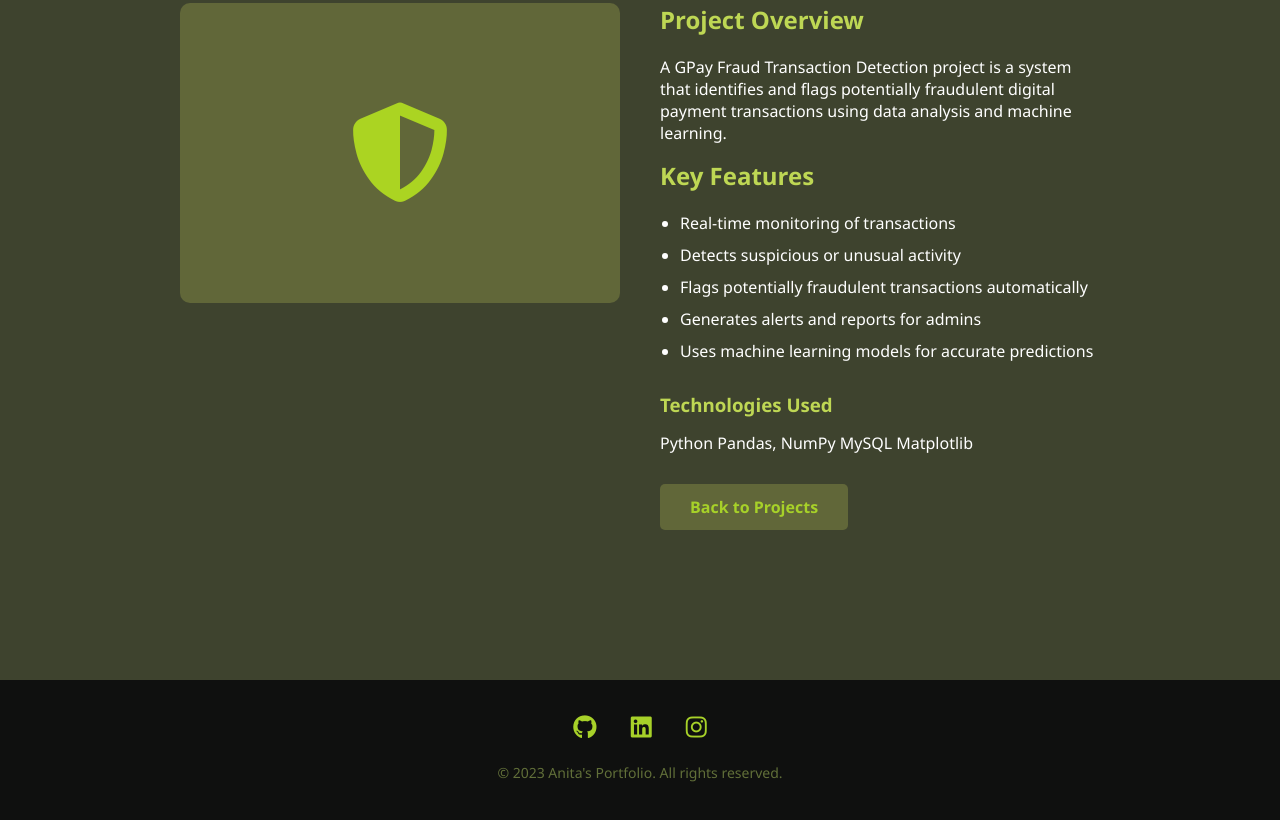
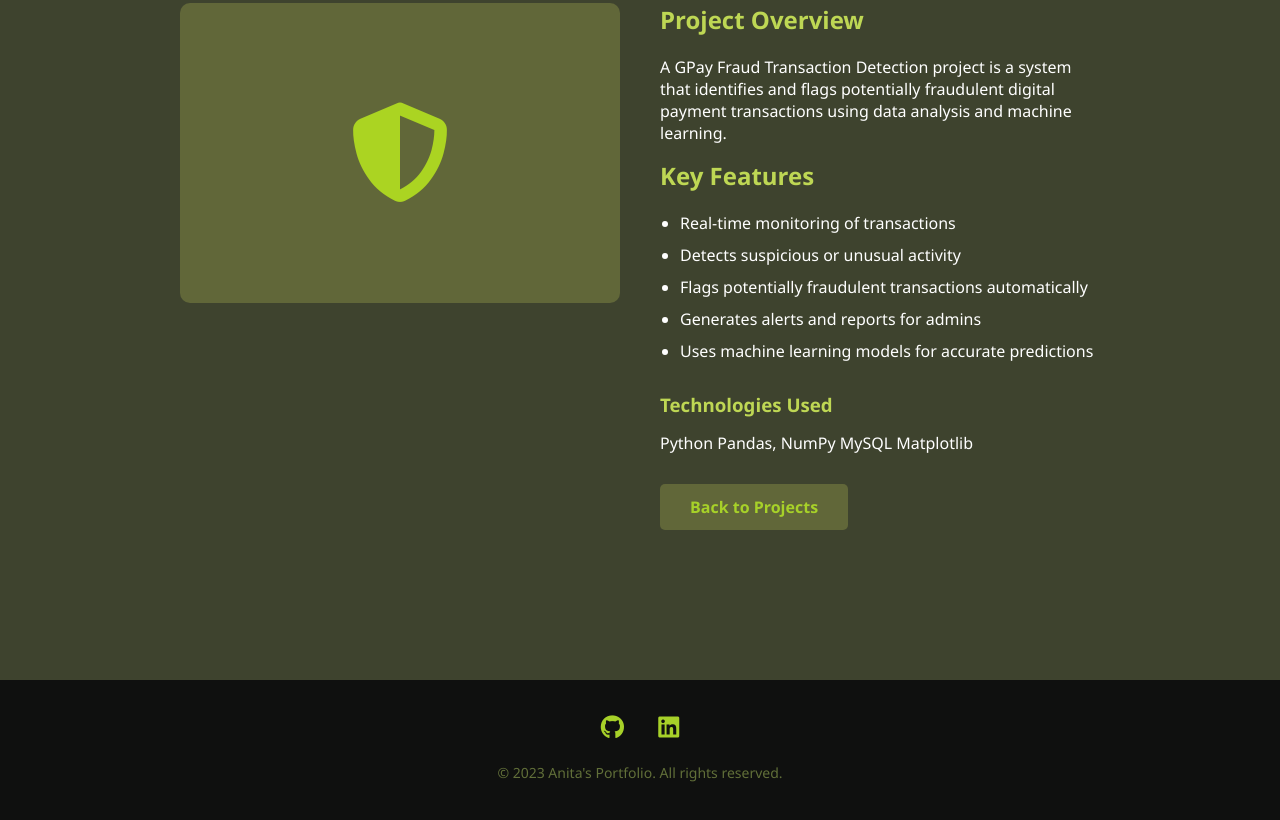
Before and after one commit to Anitta10/tryportfolio, a plain HTML site: page project2.html in a window 1280 px wide. Shown: the part 348-1168 px from the top of the page. Drawn offline with Linux system fonts and the light colour scheme.

Commit message:
Update project2.html

```diff
--- a/project2.html
+++ b/project2.html
@@ -72,7 +72,6 @@
             <div class="social-links">
                <a href="https://github.com/Anitta10" target="_blank" rel="noopener"> <i class="fab fa-github"></i></a>
                <a href="https://linkedin.com/in/anitta-v-372539264"  target="_blank" rel="noopener"><i class="fab fa-linkedin"></i></a>
-               <a href="https://instagram.com/anii.__.04" target="_blank" rel="noopener"><i class="fab fa-instagram"></i></a>
             </div>
             <p class="copyright">&copy; 2023 Anita's Portfolio. All rights reserved.</p>
         </div>
```
